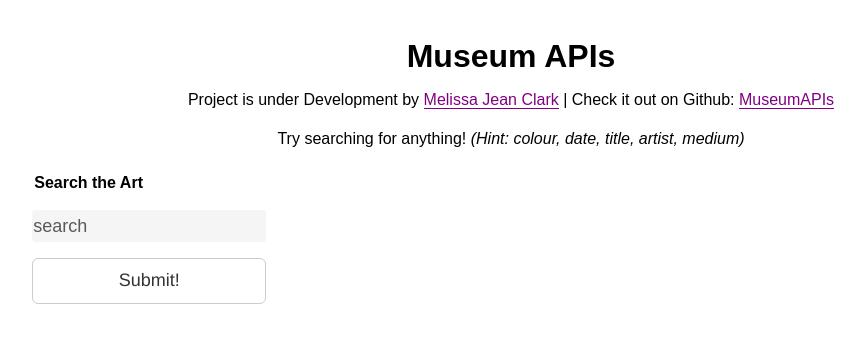
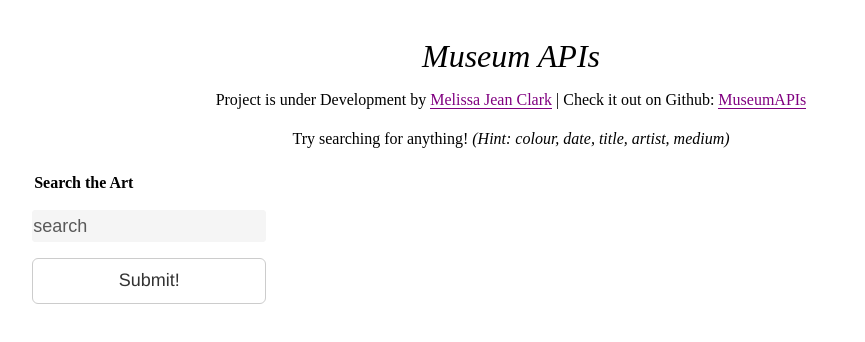
Before and after one commit to melissajclark/museum-APIs, a website: page index.html in a window 1280 px wide. Shown: the whole page, without its empty margins (129-994 px from the left). Drawn offline with nearby package versions, Linux system fonts and the light colour scheme.

Commit message:
added font-family: brandon-grotesque;

```diff
--- a/assets/scss/_base.scss
+++ b/assets/scss/_base.scss
@@ -1,11 +1,18 @@
 body {
-	font-family:sans-serif;
+	font-family: "brandon-grotesque";
+	font-weight:400;
 	font-size:1em;
 	line-height:1.4em;
 	max-width:100%;
 	padding:1em;
-	background:#fff;
 }
+
+h1, h2, h3, h4, h5, h6 {
+	font-family: "brandon-grotesque";
+	font-style:italic;
+	font-weight:500;
+}
+
 
 a {
 	color:purple;
```
Also changed, not shown: style.css.
